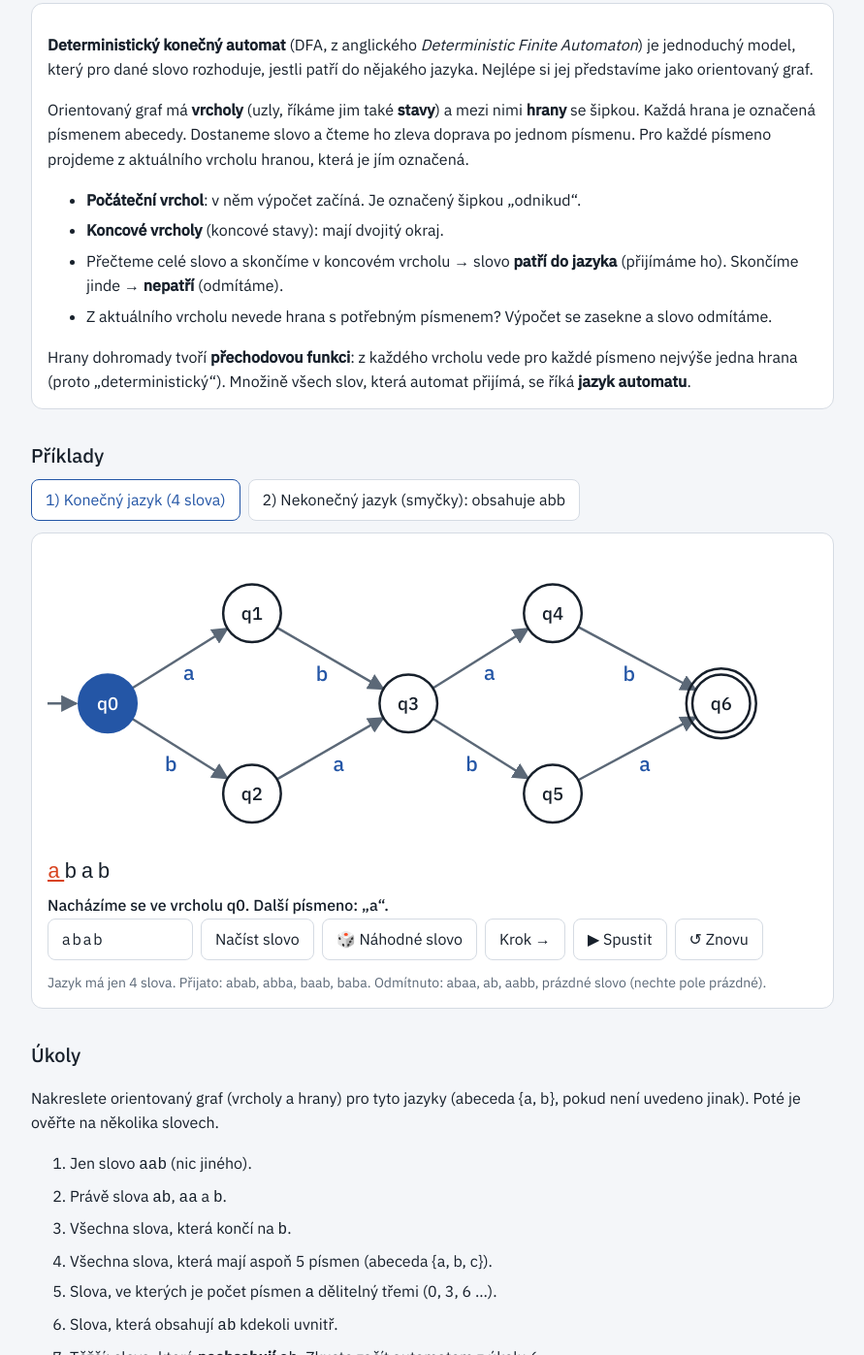
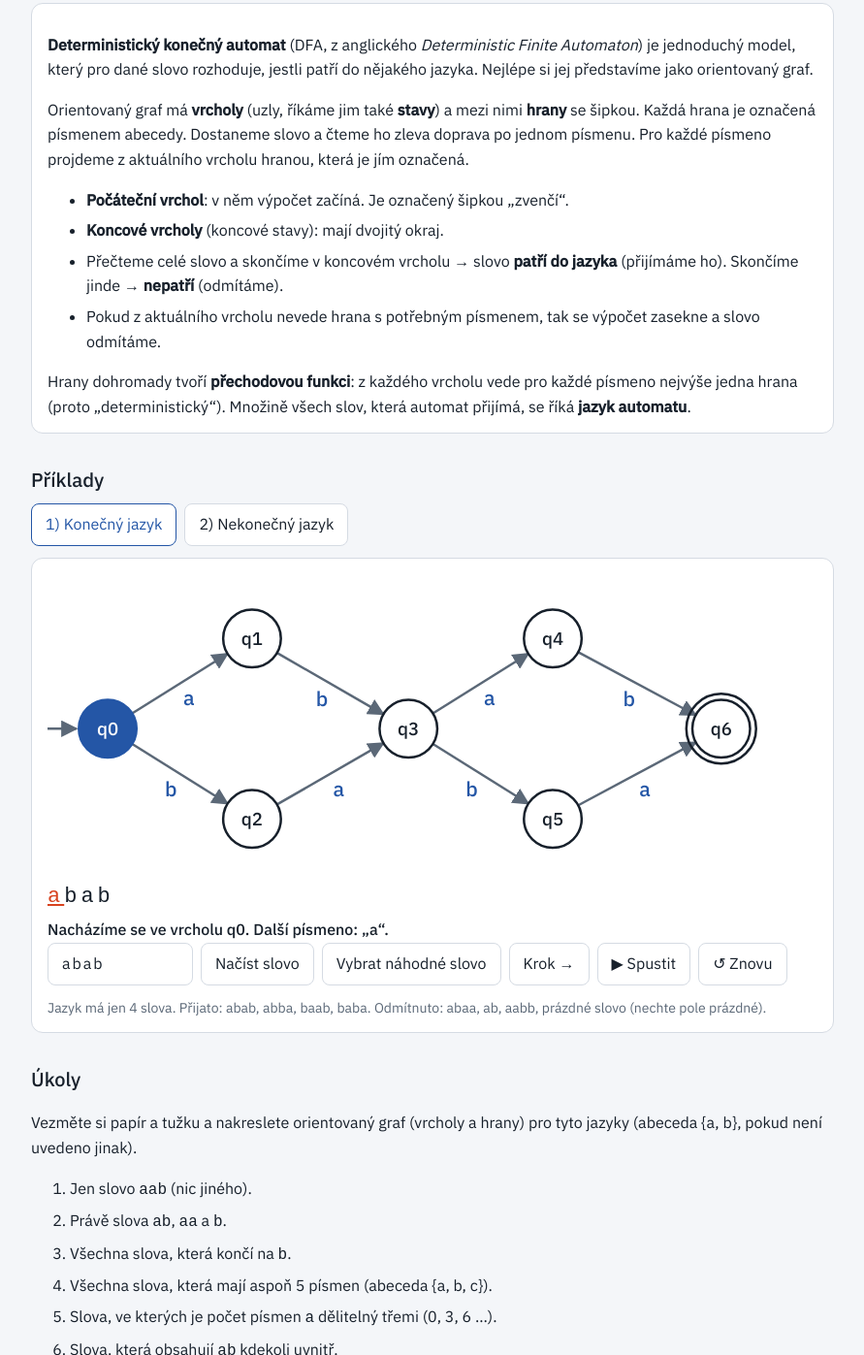
Before and after one commit to andreavecerkova/jaroska, a plain HTML site: page dfa.html in a window 1280 px wide. Shown: the part 167-1564 px from the top of the page at 97% size, without its empty margins (194-1085 px from the left). Drawn offline with Linux system fonts and the light colour scheme.

Commit message:
Update dfa.html

```diff
--- a/dfa.html
+++ b/dfa.html
@@ -63,18 +63,18 @@ footer{color:var(--muted);font-size:13px;margin-top:40px}
 <p><b>Deterministický konečný automat</b> (DFA, z anglického <i>Deterministic Finite Automaton</i>) je jednoduchý model, který pro dané slovo rozhoduje, jestli patří do nějakého jazyka. Nejlépe si jej představíme jako orientovaný graf.</p>
 <p>Orientovaný graf má <b>vrcholy</b> (uzly, říkáme jim také <b>stavy</b>) a mezi nimi <b>hrany</b> se šipkou. Každá hrana je označená písmenem abecedy. Dostaneme slovo a čteme ho zleva doprava po jednom písmenu. Pro každé písmeno projdeme z aktuálního vrcholu hranou, která je jím označená.</p>
 <ul>
-<li><b>Počáteční vrchol</b>: v něm výpočet začíná. Je označený šipkou „odnikud“.</li>
+<li><b>Počáteční vrchol</b>: v něm výpočet začíná. Je označený šipkou „zvenčí“.</li>
 <li><b>Koncové vrcholy</b> (koncové stavy): mají dvojitý okraj.</li>
 <li>Přečteme celé slovo a skončíme v koncovém vrcholu → slovo <b>patří do jazyka</b> (přijímáme ho). Skončíme jinde → <b>nepatří</b> (odmítáme).</li>
-<li>Z aktuálního vrcholu nevede hrana s potřebným písmenem? Výpočet se zasekne a slovo odmítáme.</li>
+<li>Pokud z aktuálního vrcholu nevede hrana s potřebným písmenem, tak se výpočet zasekne a slovo odmítáme.</li>
 </ul>
 <p style="margin:0">Hrany dohromady tvoří <b>přechodovou funkci</b>: z každého vrcholu vede pro každé písmeno nejvýše jedna hrana (proto „deterministický“). Množině všech slov, která automat přijímá, se říká <b>jazyk automatu</b>.</p>
 </div>
 
 <h2>Příklady</h2>
 <div class="tabs">
-  <button id="t0" type="button">1) Konečný jazyk (4 slova)</button>
-  <button id="t1" type="button">2) Nekonečný jazyk (smyčky): obsahuje abb</button>
+  <button id="t0" type="button">1) Konečný jazyk</button>
+  <button id="t1" type="button">2) Nekonečný jazyk</button>
 </div>
 <div class="box">
   <div class="scroll"><svg id="g" viewBox="0 0 640 260" role="img" aria-label="Graf automatu"></svg></div>
@@ -83,7 +83,7 @@ footer{color:var(--muted);font-size:13px;margin-top:40px}
   <div class="ctl">
     <input id="inp" type="text" autocomplete="off" autocapitalize="off" spellcheck="false" aria-label="Slovo" placeholder="slovo">
     <button id="load" type="button">Načíst slovo</button>
-    <button id="rnd" type="button">🎲 Náhodné slovo</button>
+    <button id="rnd" type="button">Vybrat náhodné slovo</button>
     <button id="step" type="button">Krok →</button>
     <button id="play" type="button">▶ Spustit</button>
     <button id="reset" type="button">↺ Znovu</button>
@@ -92,7 +92,7 @@ footer{color:var(--muted);font-size:13px;margin-top:40px}
 </div>
 
 <h2>Úkoly</h2>
-<p>Nakreslete orientovaný graf (vrcholy a hrany) pro tyto jazyky (abeceda {a, b}, pokud není uvedeno jinak). Poté je ověřte na několika slovech.</p>
+<p>Vezměte si papír a tužku a nakreslete orientovaný graf (vrcholy a hrany) pro tyto jazyky (abeceda {a, b}, pokud není uvedeno jinak).</p>
 <ol>
 <li>Jen slovo <code>aab</code> (nic jiného).</li>
 <li>Právě slova <code>ab</code>, <code>aa</code> a <code>b</code>.</li>
```
